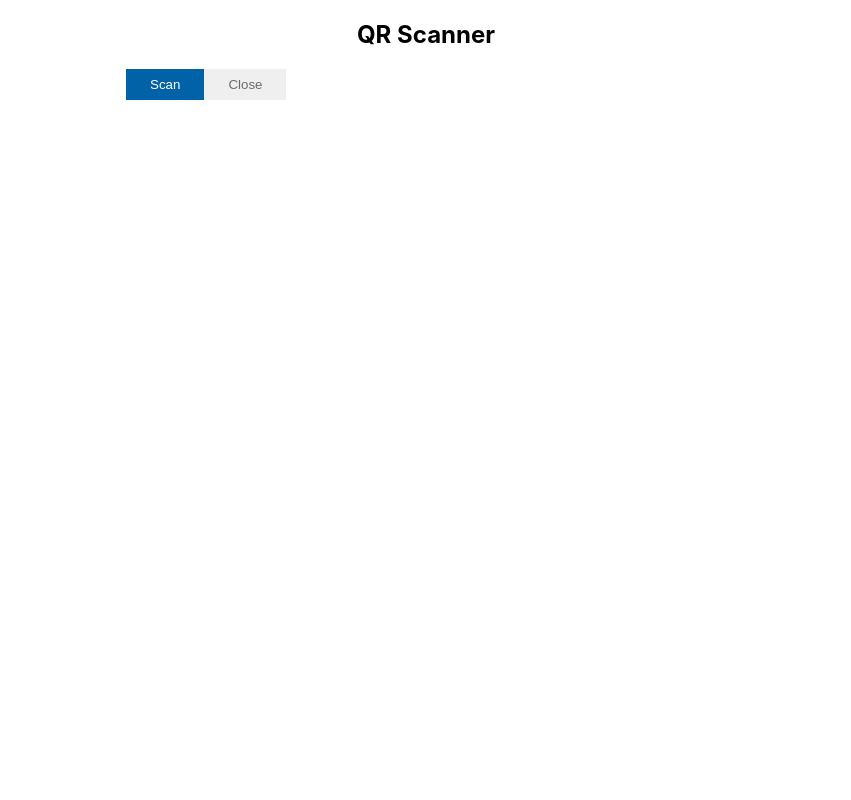
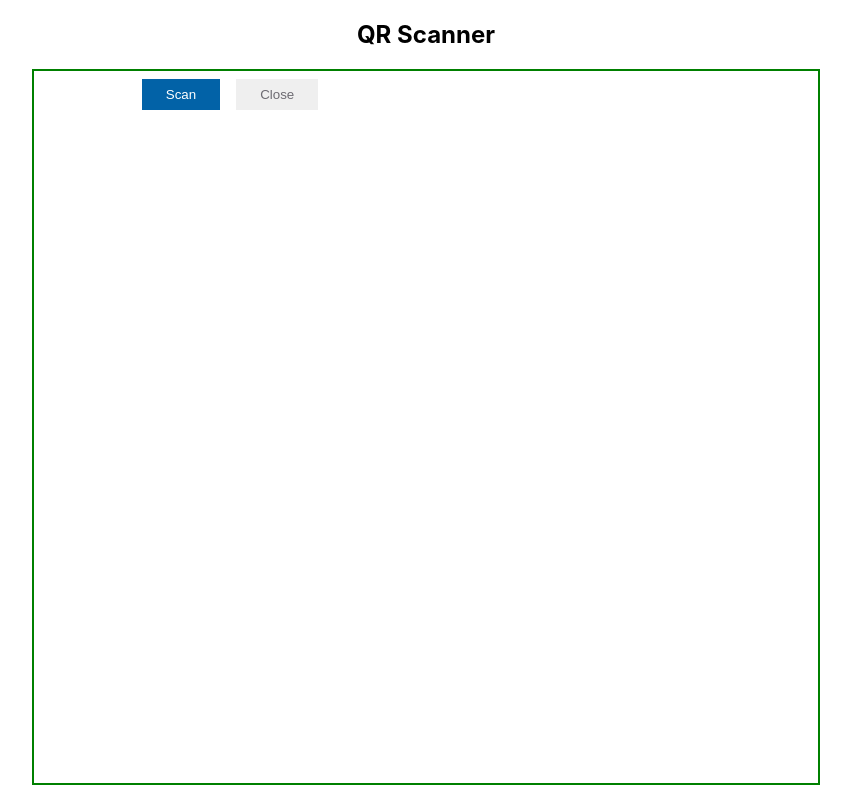
Before and after one commit to wingbui/united-rentals-qr-project, a React (Create React App) app: page / in a window 1280 px wide. Shown: the whole page, without its empty margins (214-1065 px from the left). Built offline with nearby package versions, Linux system fonts and the light colour scheme.

Commit message:
build: QRReader - styling

```diff
--- a/src/pages/qrReader/QRReader.tsx
+++ b/src/pages/qrReader/QRReader.tsx
@@ -57,16 +57,19 @@ export const QRReader = () => {
     <>
       <PageHeading>QR Scanner</PageHeading>
       <QRContainer>
+        <QRWrapper>
           {state.scanning && (
             <QrReader onError={handleError} onScan={handleScan} />
           )}
 
-        {state.error && <InfoMessage color='error'>{state.error}</InfoMessage>}
+          {state.error && (
+            <InfoMessage color='error'>{state.error}</InfoMessage>
+          )}
           {state.success && (
             <InfoMessage>{`${currentData} is added.`}</InfoMessage>
           )}
 
-        <div>
+          <ButtonsWrapper>
             <AppButton onClick={() => dispatch({ type: SCAN_QR_CODE })}>
               Scan
             </AppButton>
@@ -76,15 +79,41 @@ export const QRReader = () => {
             >
               Close
             </AppButton>
-        </div>
+          </ButtonsWrapper>
+        </QRWrapper>
 
+        <DataListWrapper>
           <DataList dataList={state.dataList} />
+        </DataListWrapper>
       </QRContainer>
     </>
   );
 };
 
 const QRContainer = styled.div`
-  max-width: 600px;
+  max-width: 768px;
   margin: auto;
+  display: grid;
+  grid-gap: 1rem;
+  grid-template-columns: repeat(auto-fill, minmax(300px, 1fr));
+  border: 2px solid green;
+  padding: 0.5rem;
+  height: 87vh;
 `;
+
+const QRWrapper = styled.div`
+  display: flex;
+  flex-direction: column;
+  gap: 1.5rem;
+`;
+
+const ButtonsWrapper = styled.div`
+  display: flex;
+  gap: 1rem;
+  justify-content: center;
+`;
+
+const DataListWrapper = styled.div`
+  height: 100%;
+  overflow-y: auto;
+`;
```
Lines whose indentation alone changed are shown as unchanged.
